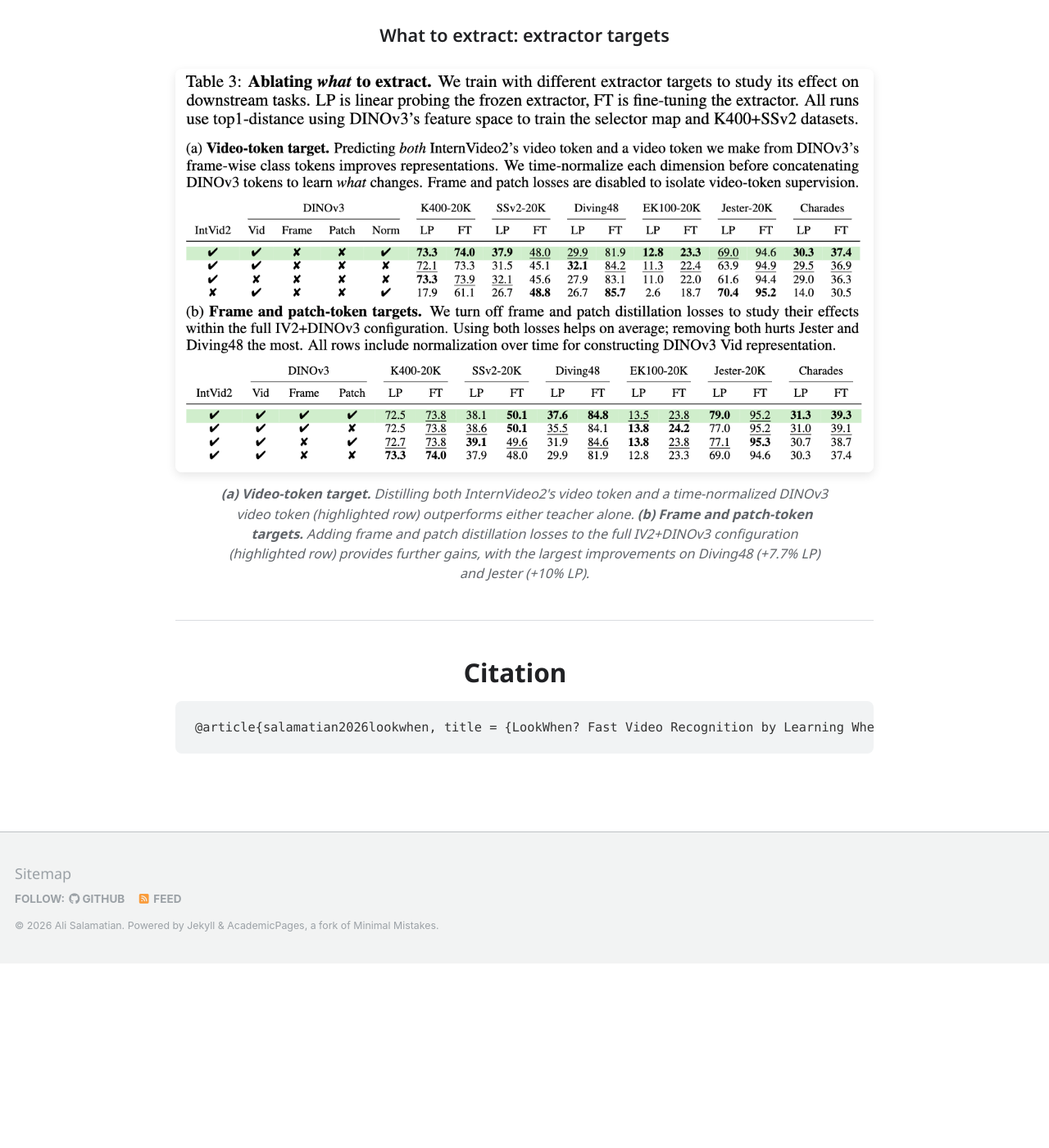
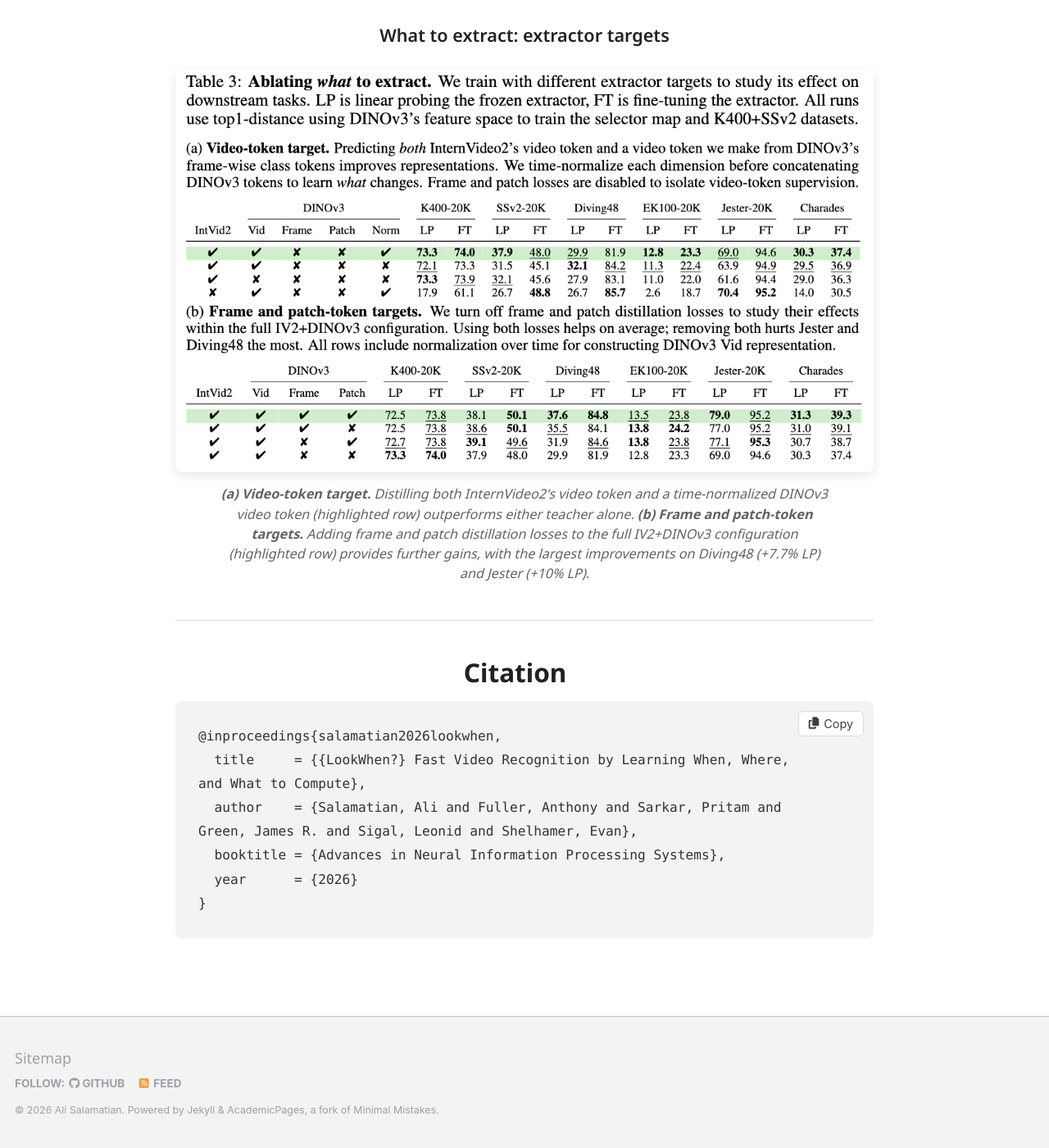
Before and after one commit to alisalamatian1/alisalamatian1.github.io, a Jekyll site: the page built from _publications/lookwhen.html, in a window 1280 px wide and 1400 px high, scrolled down 5986 px. Shown: the whole window at 82% size. Built offline with Jekyll 4.4.1, drawn with Linux system fonts in a browser that asks for light colours; some web fonts are replaced; before the commit the page ends 7161 px from its top, so only the background shows below that; some of the changed text lies outside the part shown.

Commit message:
LookWhen accepted to NeurIPS 2026

```diff
--- a/_config.yml
+++ b/_config.yml
@@ -24,7 +24,7 @@
   avatar           : "alisalamatian.png"  # Placeholder avatar
   name             : "Ali Salamatian"
   pronouns         : # example: "he/him"
-  bio              : "Computer Science Honours Student and CV and NLP Researcher at UBC"
+  bio              : "PhD student at UT Austin"
   employer         : "UBC/UT Austin"
   uri              : # URL
   email            : "alisalam@student.ubc.ca"
--- a/_publications/lookwhen.html
+++ b/_publications/lookwhen.html
@@ -31,7 +31,7 @@
       <sup>&#x25CF;</sup>Co-first author &nbsp;&nbsp; <sup>&#x2605;</sup>Co-advising author
     </div>
 
-    <div class="venue-block">Preprint</div>
+    <div class="venue-block">NeurIPS 2026</div>
 
     <!-- Link buttons -->
     <div class="link-buttons">
@@ -39,9 +39,9 @@
         <span class="btn-icon"><i class="fab fa-github"></i></span>
         <span>Code</span>
       </a>
-      <a href="/papers/LookWhen.pdf" target="_blank" class="link-btn">
-        <span class="btn-icon"><i class="fas fa-file-pdf"></i></span>
-        <span>PDF</span>
+      <a href="https://arxiv.org/abs/2605.06809" target="_blank" class="link-btn">
+        <span class="btn-icon"><i class="ai ai-arxiv"></i></span>
+        <span>arXiv</span>
       </a>
       <a href="#BibTeX" class="link-btn">
         <span class="btn-icon"><i class="fas fa-quote-right"></i></span>
@@ -202,12 +202,38 @@
   <!-- BibTeX -->
   <div class="content-section" id="BibTeX">
     <h2 class="section-title">Citation</h2>
-    <div class="bibtex-box">@article{salamatian2026lookwhen,
-  title   = {LookWhen? Fast Video Recognition by Learning When, Where, and What to Compute},
-  author  = {Salamatian, Ali and Fuller, Anthony and Sarkar, Pritam and Green, James R. and Sigal, Leonid and Shelhamer, Evan},
-  journal = {arXiv preprint},
-  year    = {2026}
-}</div>
+    <div class="bibtex-wrap">
+      <button type="button" class="bibtex-copy" onclick="copyBibtex(this)" aria-label="Copy citation">
+        <i class="far fa-copy"></i> <span>Copy</span>
+      </button>
+      <pre class="bibtex-box" id="bibtex-lookwhen">{% raw %}@inproceedings{salamatian2026lookwhen,
+  title     = {{LookWhen?} Fast Video Recognition by Learning When, Where, and What to Compute},
+  author    = {Salamatian, Ali and Fuller, Anthony and Sarkar, Pritam and Green, James R. and Sigal, Leonid and Shelhamer, Evan},
+  booktitle = {Advances in Neural Information Processing Systems},
+  year      = {2026}
+}{% endraw %}</pre>
+    </div>
+    <script>
+      function copyBibtex(btn) {
+        var text = btn.parentNode.querySelector('.bibtex-box').innerText;
+        var label = btn.querySelector('span');
+        var done = function () {
+          label.textContent = 'Copied!';
+          setTimeout(function () { label.textContent = 'Copy'; }, 2000);
+        };
+        if (navigator.clipboard && window.isSecureContext) {
+          navigator.clipboard.writeText(text).then(done);
+        } else {
+          var ta = document.createElement('textarea');
+          ta.value = text;
+          document.body.appendChild(ta);
+          ta.select();
+          document.execCommand('copy');
+          document.body.removeChild(ta);
+          done();
+        }
+      }
+    </script>
   </div>
 
 </div>
--- a/assets/css/project.css
+++ b/assets/css/project.css
@@ -372,3 +372,38 @@
   white-space: pre;
   line-height: 1.6;
 }
+
+.bibtex-wrap {
+  position: relative;
+}
+
+.bibtex-wrap .bibtex-box {
+  margin: 0;
+  padding: 28px 100px 28px 28px;
+  font-size: 0.9rem;
+  line-height: 1.8;
+  overflow-x: visible;
+  white-space: pre-wrap;
+  word-break: break-word;
+}
+
+.bibtex-copy {
+  position: absolute;
+  top: 12px;
+  right: 12px;
+  display: inline-flex;
+  align-items: center;
+  gap: 6px;
+  padding: 6px 12px;
+  border: 1px solid #dadce0;
+  border-radius: 6px;
+  background: #fff;
+  color: #3c4043;
+  font-size: 0.8rem;
+  cursor: pointer;
+  transition: background-color 0.15s ease;
+}
+
+.bibtex-copy:hover {
+  background: #e8eaed;
+}
```
Also changed, not shown: _pages/about.md (+3 -2 lines), _pages/publications.md (+2 -2 lines), Gemfile.lock, 1 other file.
